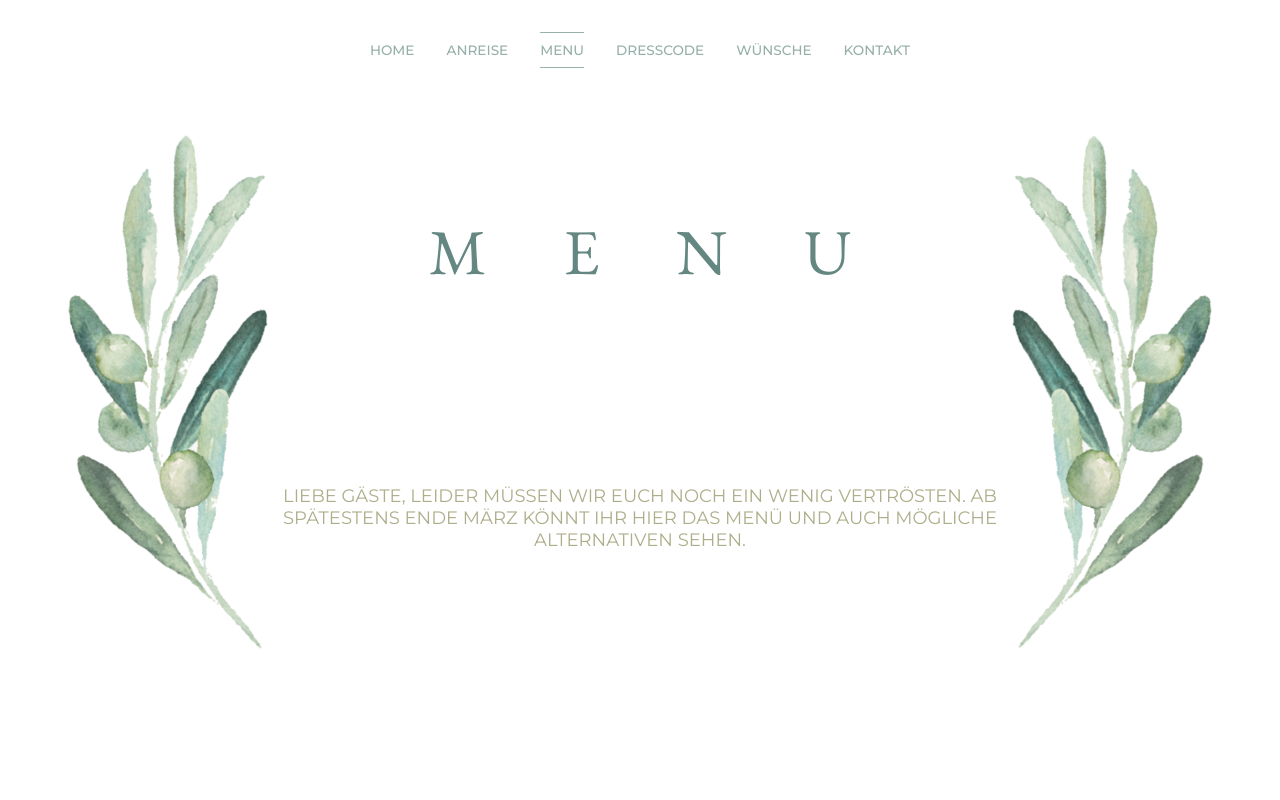
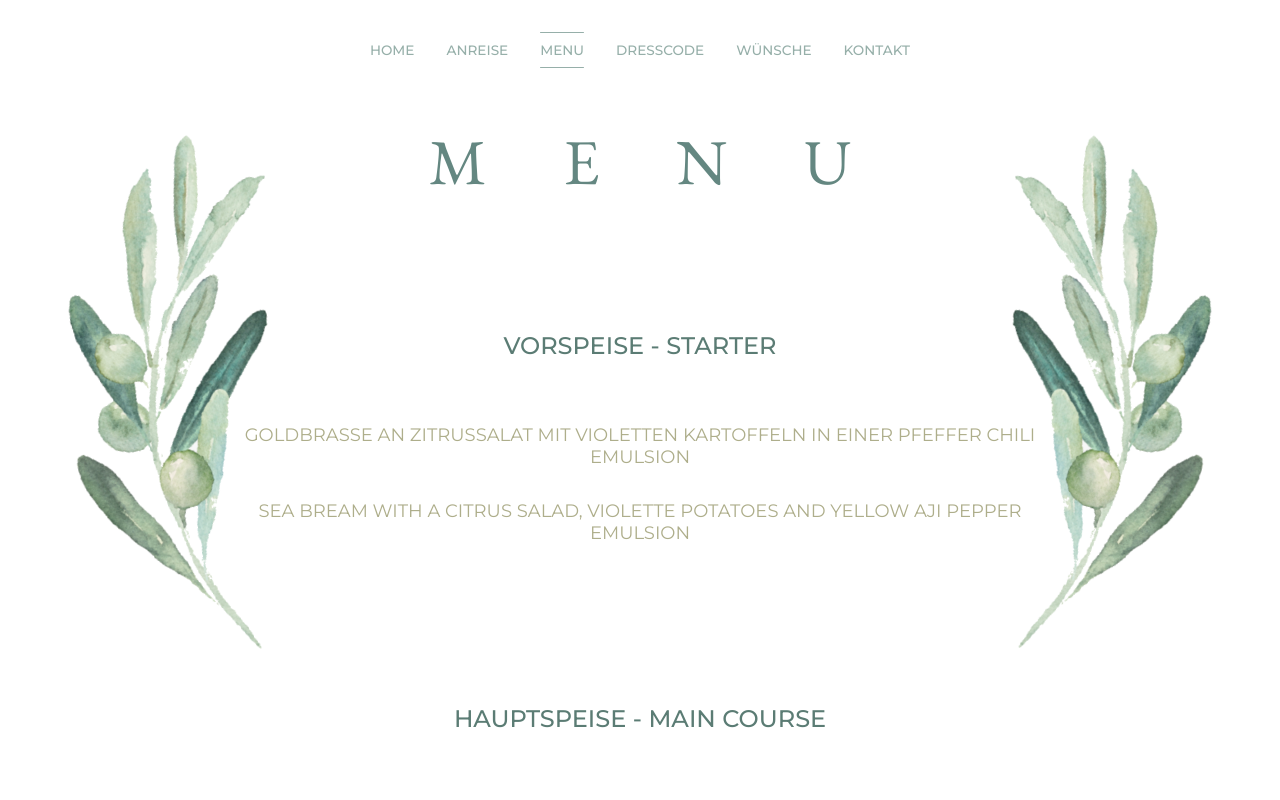
Before and after one commit to lunarcroissant/jelle-und-gabriel, a React (Create React App) app: page /menu in a window 1280 px wide. Shown: the top 800 px of the page. Built offline with nearby package versions, Linux system fonts and the light colour scheme.

Commit message:
FEAT: Added Menu to website

```diff
--- /dev/null
+++ b/src/hooks/useStickyStorage/useStickyStorage.tsx
@@ -0,0 +1,26 @@
+import { useEffect, useState } from "react";
+
+export default function useStickyStorage(defaultValue: any, key: string) {
+  const [value, setValue] = useState(() => {
+    const stickyValue = window.localStorage.getItem(key);
+    return stickyValue ? JSON.parse(stickyValue) : defaultValue;
+  });
+
+  useEffect(() => {
+    window.localStorage.setItem(key, JSON.stringify(value));
+  }, [key, value]);
+  return [value, setValue];
+}
+
+export function getInitialState(initialState: any) {
+  const storedState = localStorage.getItem("Stored tasks");
+  return storedState ? JSON.parse(storedState) : initialState;
+}
+
+export function storeState(state: any) {
+  localStorage.setItem("Stored tasks", JSON.stringify(state));
+}
+
+export function deleteLocalItem(key: any) {
+  localStorage.removeItem(key);
+}
--- a/src/pages/Anreise/components/ListSection/ListSection.tsx
+++ b/src/pages/Anreise/components/ListSection/ListSection.tsx
@@ -13,7 +13,7 @@ interface IProps {
   }[];
   isInstruction?: boolean;
   isLink?: boolean;
-  listHeading: string;
+  listHeading: string | null;
 }
 
 const ListSection = ({
@@ -24,7 +24,7 @@ const ListSection = ({
 }: IProps) => {
   return (
     <div className="listSection col justify-center align-center center-text">
-      <Heading type="h3">{listHeading}</Heading>
+      {listHeading ? <Heading type="h3">{listHeading}</Heading> : null}
       <VerticalSpacing size="lg" />
       <ul className="listSection__list">
         {listItems &&
--- a/src/pages/Home/Home.tsx
+++ b/src/pages/Home/Home.tsx
@@ -18,6 +18,7 @@ import HeroSection from "./components/HeroSection/HeroSection";
 import Map from "./components/Map/Map";
 import CheckboxItem from "../../components/base/CheckboxItem/CheckboxItem";
 import "./Home.css";
+import useStickyStorage from "../../hooks/useStickyStorage/useStickyStorage";
 
 const testCard = [
   {
--- a/src/pages/Home/components/HeroSection/HeroSection.css
+++ b/src/pages/Home/components/HeroSection/HeroSection.css
@@ -3,7 +3,6 @@
   width: 100vw;
   position: fixed;
   z-index: 1;
-  animation: fadeInAfterDelay 10000ms ease-in-out;
 }
 .heroSection__content {
   position: relative;
@@ -21,6 +20,9 @@
   opacity: 0;
   font-family: "Montserrat", sans-serif;
   animation: heroTimer 6500ms forwards 300ms ease-in-out;
+}
+.heroSection--animated {
+  animation: fadeInAfterDelay 10000ms ease-in-out;
 }
 
 .heroSection__bottomBranch,
--- a/src/pages/Home/components/HeroSection/HeroSection.scss
+++ b/src/pages/Home/components/HeroSection/HeroSection.scss
@@ -3,7 +3,6 @@
   width: 100vw;
   position: fixed;
   z-index: 1;
-  animation: fadeInAfterDelay 10000ms ease-in-out;
 
   // & > img,
   // & > div > h1,
@@ -29,6 +28,10 @@
     font-family: "Montserrat", sans-serif;
     // animation: heroTimer 10000ms forwards 300ms cubic-bezier(0, 0.6, 1, -0.3);
     animation: heroTimer 6500ms forwards 300ms ease-in-out;
+  }
+
+  &--animated {
+    animation: fadeInAfterDelay 10000ms ease-in-out;
   }
 }
 
--- a/src/pages/Home/components/HeroSection/HeroSection.tsx
+++ b/src/pages/Home/components/HeroSection/HeroSection.tsx
@@ -2,6 +2,7 @@ import { useEffect, useState } from "react";
 import Heading from "../../../../components/base/Heading/Heading";
 import Text, { TextSize } from "../../../../components/base/Text/Text";
 import Header from "../../../../components/global/Header/Header";
+import useStickyStorage from "../../../../hooks/useStickyStorage/useStickyStorage";
 
 import "./HeroSection.css";
 
@@ -44,8 +45,21 @@ const HeroSection = ({ linkLabels }: IProps) => {
       document.body.scrollTop || document.documentElement.scrollTop;
     const percentageVerticalOffset = window.innerHeight;
 
+    console.log(verticalOffset);
+
     setBlur(`${(verticalOffset / percentageVerticalOffset) * 7}px`);
   };
+
+  useEffect(() => {
+    window.localStorage.setItem("visited", "visitorStatus");
+  });
+
+  const hasVisited = window.localStorage.getItem("visitorStatus");
+
+  const [visitorStatus, setVisitorStatus] = useStickyStorage(
+    "visited",
+    "visitorStatus"
+  );
 
   useEffect(() => {
     window.addEventListener("scroll", handleScroll);
@@ -58,7 +72,8 @@ const HeroSection = ({ linkLabels }: IProps) => {
   return (
     <>
       <section
-        className="heroSection col align-center justify-center"
+        className={`heroSection col align-center justify-center heroSection--animated
+        `}
         id="heroSection"
         onScroll={(e: any) => handleScroll(e)}
         style={{ filter: `blur(${blur})` }}
--- a/src/pages/Menu/Menu.css
+++ b/src/pages/Menu/Menu.css
@@ -19,6 +19,7 @@
 }
 .menu__content {
   margin-top: 15vh;
+  max-width: 800px;
 }
 
 .fullheight {
--- a/src/pages/Menu/Menu.scss
+++ b/src/pages/Menu/Menu.scss
@@ -19,6 +19,7 @@
 
   &__content {
     margin-top: 15vh;
+    max-width: 800px;
   }
 }
 
--- a/src/pages/Menu/Menu.tsx
+++ b/src/pages/Menu/Menu.tsx
@@ -8,9 +8,51 @@ import ListSection from "../Anreise/components/ListSection/ListSection";
 
 import "./Menu.css";
 
-const menuData = [
+const menuVorspeiseData = [
   {
-    text: "Liebe Gäste, leider müssen wir euch noch ein wenig vertrösten. Ab spätestens Ende März könnt ihr hier das Menü und auch mögliche Alternativen sehen.",
+    text: "Goldbrasse an Zitrussalat mit violetten Kartoffeln in einer Pfeffer Chili Emulsion",
+    linkURL: null,
+    phoneNumber: null,
+  },
+  {
+    text: "Sea Bream with a citrus salad, violette potatoes and yellow aji pepper emulsion",
+    linkURL: null,
+    phoneNumber: null,
+  },
+];
+const menuHauptspeiseData = [
+  {
+    text: "Zart geschmortes Rind in mallorquinischem Wein, serviert mit gerösteten Süßkartoffeln, Brokkoli & Romanesco",
+    linkURL: null,
+    phoneNumber: null,
+  },
+  {
+    text: "Tender Braised beef with local red wine, roasted sweet potato, broccoli & romanesco",
+    linkURL: null,
+    phoneNumber: null,
+  },
+];
+const menuNachtischData = [
+  {
+    text: "Mango-Maracuja-Cheesecake mit Erdbeersorbet",
+    linkURL: null,
+    phoneNumber: null,
+  },
+  {
+    text: "Mango and passion fruit cheesecake with strawberry sorbet",
+    linkURL: null,
+    phoneNumber: null,
+  },
+];
+
+const extraInfo = [
+  {
+    text: "Für die Vegetarier/Veganer unter euch wird es auch ein alternatives Menü geben. Bitte gebt uns dafür bis 1. Mai Bescheid.",
+    linkURL: null,
+    phoneNumber: null,
+  },
+  {
+    text: "Bitte lasst uns auch wissen, wenn ihr irgendwelche Allergien oder Unverträglichkeiten habt, damit wir das berücksichtigen können.",
     linkURL: null,
     phoneNumber: null,
   },
@@ -37,14 +79,30 @@ const Menu = () => {
       </div>
       <section className="menu col justify-center align-center">
         <div className="menu__content col justify-center align-center">
-          {/* <VerticalSpacing size="xl" /> */}
           <Heading type="h2" mobileBranches>
             Menu
           </Heading>
           <VerticalSpacing size="xl" />
-          <ListSection listItems={menuData} listHeading="" />
+          <ListSection
+            listItems={menuVorspeiseData}
+            listHeading="Vorspeise - Starter"
+          />
           <VerticalSpacing size="xl" />
-          {/* <Button text="Kommt bald" buttonVariant={ButtonType.secondaryLight} /> */}
+          <ListSection
+            listItems={menuHauptspeiseData}
+            listHeading="Hauptspeise - Main Course"
+          />
+          <VerticalSpacing size="xl" />
+          <ListSection listItems={menuNachtischData} listHeading="Dessert" />
+          <VerticalSpacing size="md" />
+          <ListSection listItems={extraInfo} listHeading={null} />
+          <VerticalSpacing size="md" />
+          <Button
+            text="Gebt uns Bescheid"
+            buttonVariant={ButtonType.primaryLink}
+            href="mailto:jelenaundgabriel@gmail.com"
+          />
+          <VerticalSpacing size="xl" />
         </div>
       </section>
       <Footer />
```
